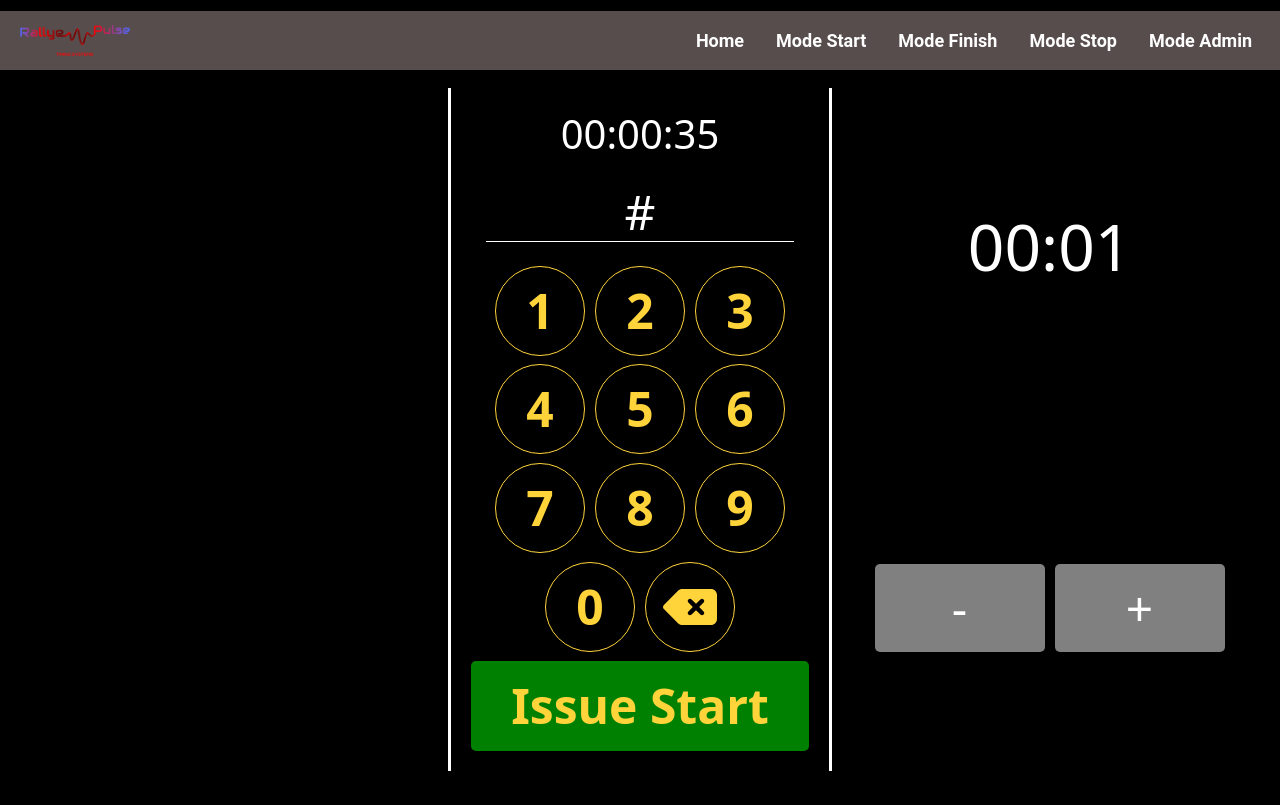
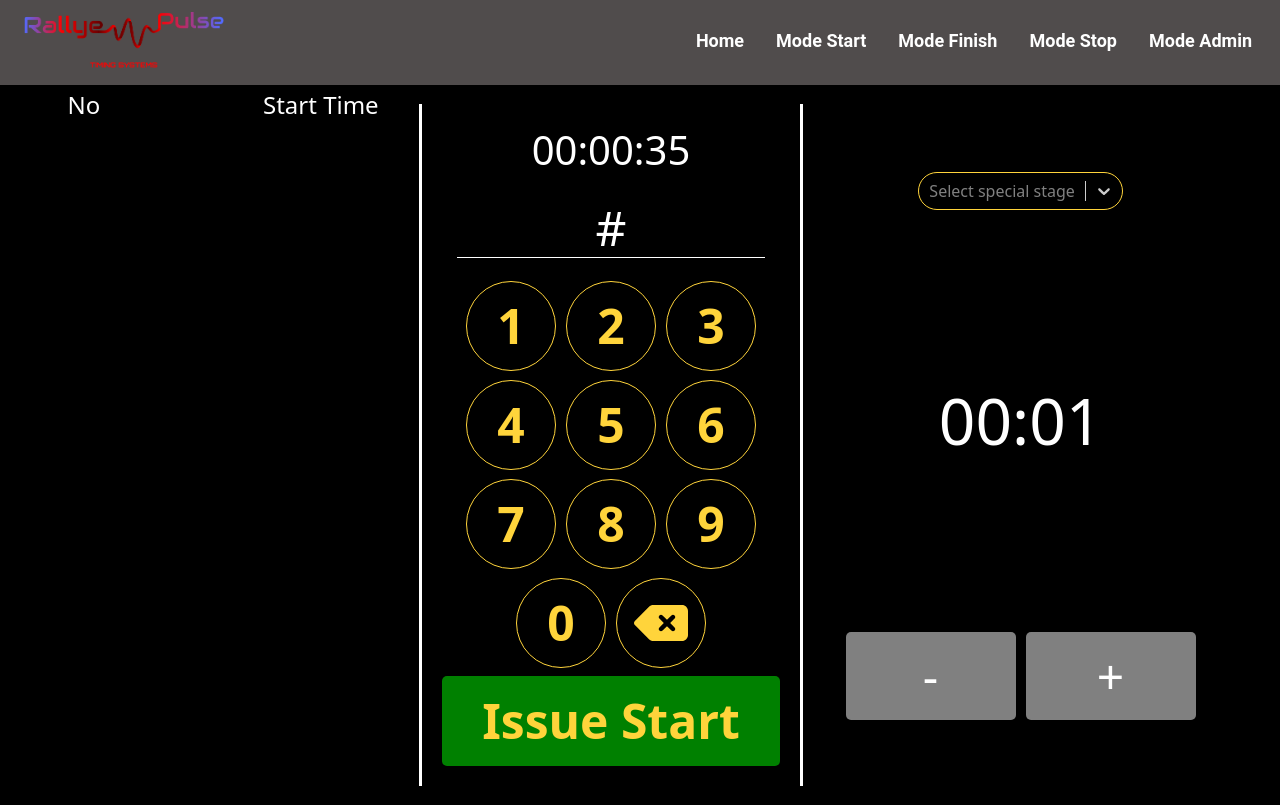
Before and after one commit to peroze/rallyepulse-frontend, a React (Create React App) app: page /#/ in a window 1280 px wide. Built offline with nearby package versions, Linux system fonts and the light colour scheme.

Commit message:
changeeeeeees

```diff
--- a/src/Components/Menubar.jsx
+++ b/src/Components/Menubar.jsx
@@ -23,13 +23,14 @@ function Menubar() {
   return (
     <Navbar expand="lg" fixed="top" variant="light" className="m-0 p-2 navbar">
       <Container fluid>
-        <Navbar.Brand className="m-0" as={Link} to="/">
-          <img width="110" className="Navbarlogo" src={logo}></img>
+        <Navbar.Brand className="m-1" as={Link} to="/">
+          <img width="200" className="Navbarlogo" src={logo}></img>
         </Navbar.Brand>
         <Navbar.Toggle
           data-bs-toggle="offcanvas"
           data-bs-target="#offcanvasNavbar"
-          aria-controls="offcanvasNavbar">
+          aria-controls="offcanvasNavbar"
+        >
           <FontAwesomeIcon className="burger" icon={faFilm} />
         </Navbar.Toggle>
         <Navbar.Offcanvas id="offcanvasNavbar" placement="end">
--- a/src/Components/Start.jsx
+++ b/src/Components/Start.jsx
@@ -3,6 +3,7 @@ import { useState, useEffect } from "react";
 import styles from "./Style/Start.css";
 import { FontAwesomeIcon } from "@fortawesome/react-fontawesome";
 import { faDeleteLeft } from "@fortawesome/free-solid-svg-icons";
+import Select from "react-select/base";
 
 const Start = () => {
   const [input, setinput] = useState("#");
@@ -10,6 +11,62 @@ const Start = () => {
   const [starthour, setstarthour] = useState(new Date().getHours());
   const [startminute, setstartminute] = useState(new Date().getMinutes() + 1);
   const [start, setstart] = useState(starthour + ":" + startminute);
+  const handlechange = (selectedOption) => {
+    setSelectedOption(selectedOption);
+  };
+  const [starts, setstarts] = useState([]);
+
+  const options = [
+    { value: 1, label: "Eleftherochori" },
+    { value: 2, label: "Lamia" },
+    { value: 3, label: "Igoumenitsa" },
+  ];
+  const styles = {
+    control: (base, state) => ({
+      ...base,
+      background: "black",
+      // match with the menu
+      borderRadius: "50px",
+      // Overwrittes the different states of border
+      borderColor: "#ffd43b",
+      color: "white",
+      boxShadow: state.isFocused ? null : null,
+      "&:hover": {
+        // Overwrittes the different states of border
+        borderColor: "#ffd43b",
+      }, // Removes weird border around container
+    }),
+    option: (base) => ({
+      ...base,
+      color: "white",
+      backgroundColor: "#FFD43b",
+      borderRadius: "50px",
+    }),
+    container: (base, state) => ({
+      ...base,
+      borderRadius: "50px",
+      color: "red",
+    }),
+    menu: (base) => ({
+      ...base,
+      // override border radius to match the box
+      borderRadius: 0,
+      // kill the gap
+      marginTop: 0,
+      color: "red",
+      background: "transparent",
+    }),
+    menuList: (base) => ({
+      ...base,
+      // kill the white space on first and last option
+      padding: 0,
+    }),
+    singleValue: (base) => ({
+      ...base,
+      color: "white",
+    }),
+  };
+  const [selectedOption, setSelectedOption] = useState(null);
 
   useEffect(() => {
     if (startminute < 10) {
@@ -46,6 +103,24 @@ const Start = () => {
       }
     }
   }
+  function issuestart() {
+    const option = {
+      hour: "2-digit",
+      minute: "2-digit",
+      second: "2-digit",
+      hour12: false,
+    };
+    let t = new Date();
+    t.setHours(starthour);
+    t.setMinutes(startminute);
+    t.setSeconds(0);
+    const currentTime = t.toLocaleTimeString("en-US", option);
+    starts.push({
+      no: input.substring(1),
+      time: currentTime,
+      timevariable: t,
+    });
+  }
 
   setInterval(() => {
     let time = new Date();
@@ -80,7 +155,59 @@ const Start = () => {
   }, 1000);
   return (
     <div className="start-container">
-      <div className="times"></div>
+      <div className="times">
+        <div className="row">
+          <div className="blines">
+            <div className="names">No</div>
+            <div className="stimes">Start Time</div>
+          </div>
+          {starts.map((start) => {
+            if (
+              start.timevariable.getHours() < new Date().getHours() ||
+              (start.timevariable.getHours() == new Date().getHours() &&
+                start.timevariable.getMinutes() <= new Date().getMinutes())
+            ) {
+              return (
+                <div className="blines" key={start.no}>
+                  <div
+                    className="names"
+                    style={{ color: "white" }}
+                    id={"name" + start.no}
+                  >
+                    {start.no}
+                  </div>
+                  <div
+                    className="stimes"
+                    style={{ color: "white" }}
+                    id={"stimes" + start.time}
+                  >
+                    {start.time}
+                  </div>
+                </div>
+              );
+            } else {
+              return (
+                <div className="blines" key={start.no}>
+                  <div
+                    className="names"
+                    style={{ color: "yellowgreen" }}
+                    id={"name" + start.no}
+                  >
+                    {start.no}
+                  </div>
+                  <div
+                    className="stimes"
+                    style={{ color: "yellowgreen" }}
+                    id={"stimes" + start.time}
+                  >
+                    {start.time}
+                  </div>
+                </div>
+              );
+            }
+          })}
+        </div>
+      </div>
       <div className="controls">
         <div className="lines">
           <h1>{time}</h1>
@@ -95,21 +222,24 @@ const Start = () => {
             className="number"
             onClick={() => {
               setinput(input + "" + 1);
-            }}>
+            }}
+          >
             1
           </div>
           <div
             className="number"
             onClick={() => {
               setinput(input + "" + 2);
-            }}>
+            }}
+          >
             2
           </div>
           <div
             className="number"
             onClick={() => {
               setinput(input + "" + 3);
-            }}>
+            }}
+          >
             3
           </div>
         </div>
@@ -118,21 +248,24 @@ const Start = () => {
             className="number"
             onClick={() => {
               setinput(input + "" + 4);
-            }}>
+            }}
+          >
             4
           </div>
           <div
             className="number"
             onClick={() => {
               setinput(input + "" + 5);
-            }}>
+            }}
+          >
             5
           </div>
           <div
             className="number"
             onClick={() => {
               setinput(input + "" + 6);
-            }}>
+            }}
+          >
             6
           </div>
         </div>
@@ -141,21 +274,24 @@ const Start = () => {
             className="number"
             onClick={() => {
               setinput(input + "" + 7);
-            }}>
+            }}
+          >
             7
           </div>
           <div
             className="number"
             onClick={() => {
               setinput(input + "" + 8);
-            }}>
+            }}
+          >
             8
           </div>
           <div
             className="number"
             onClick={() => {
               setinput(input + "" + 9);
-            }}>
+            }}
+          >
             9
           </div>
         </div>
@@ -164,7 +300,8 @@ const Start = () => {
             className="number"
             onClick={() => {
               setinput(input + "" + 0);
-            }}>
+            }}
+          >
             0
           </div>
           <div
@@ -174,16 +311,26 @@ const Start = () => {
                 return;
               }
               setinput(input.slice(0, -1));
-            }}>
+            }}
+          >
             <FontAwesomeIcon icon={faDeleteLeft} style={{ color: "#FFD43B" }} />
           </div>
         </div>
         <div className="lines">
-          <div className="startbuttom">Issue Start</div>
+          <div className="startbuttom" onClick={issuestart}>
+            Issue Start
+          </div>
         </div>
       </div>
 
       <div className="time">
+        <div className="lines">
+          <Select
+            placeholder="Select special stage"
+            options={options}
+            styles={styles}
+          />
+        </div>
         <div className="lines">
           <h1 className="starthour">{start}</h1>
         </div>
--- a/src/Components/Style/MenuBar.css
+++ b/src/Components/Style/MenuBar.css
@@ -1,5 +1,5 @@
 .navbar {
-  background-color: rgb(88, 77, 77);
+  background-color: rgb(80, 76, 76);
   position: sticky;
   z-index: 1010;
   margin-top: 0; /* Adjust as needed */
--- a/src/Components/Style/Start.css
+++ b/src/Components/Style/Start.css
@@ -16,9 +16,11 @@ body,
 }
 
 .times {
-  width: 30%;
   background: black;
   height: 90vh;
+  display: flex;
+  flex-wrap: wrap;
+  text-align: space-between;
 }
 
 .controls {
@@ -131,3 +133,35 @@ body,
 .lines h1 {
   color: white !important;
 }
+
+.names {
+  text-align: start;
+  width: 40%;
+  color: white;
+  font-size: 1.5rem;
+}
+
+.stimes {
+  text-align: start;
+  width: 40%;
+  color: white;
+  font-size: 1.5rem;
+}
+.row {
+  height: 90vh;
+  display: flex;
+  align-items: flex-start;
+  flex-direction: column;
+  overflow-y: scroll;
+  gap: 5px;
+}
+
+.blines {
+  width: 350px;
+  display: flex;
+  flex-wrap: wrap !important;
+  justify-content: space-between;
+  align-items: center;
+  margin-top: 2px;
+  gap: 10px !important;
+}
```
Also changed, not shown: package.json (+10 -9 lines), 1 other file (tests, documents, lock files or other folders).
